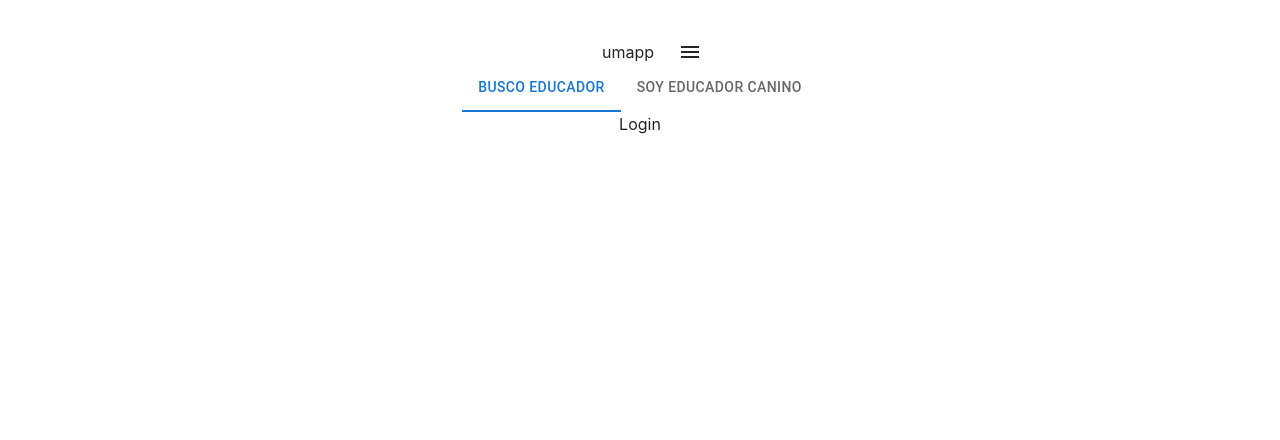
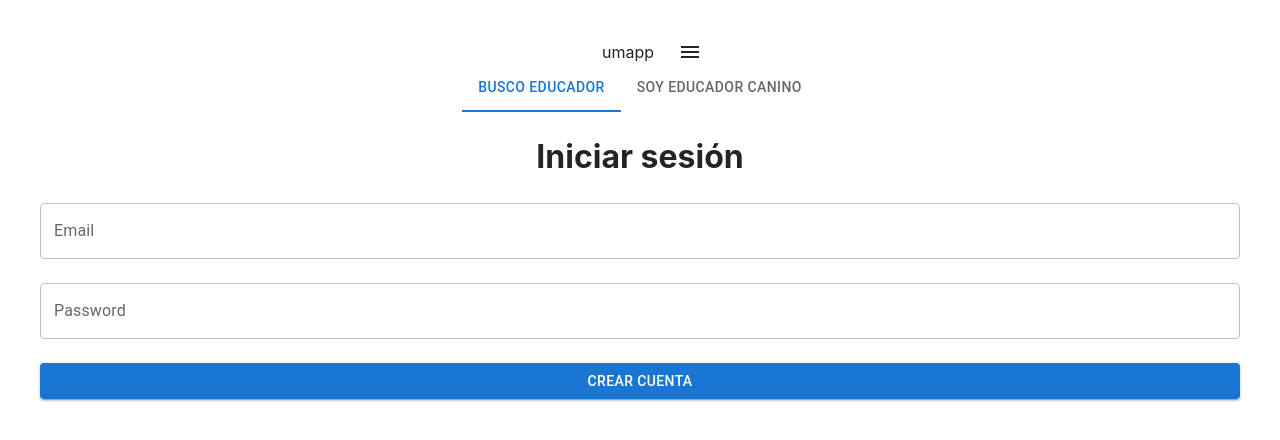
Before and after one commit to lamardemuela/umapp-client, a React (Vite) app: page /login in a window 1280 px wide. Shown: the top 440 px of the page. Built offline with nearby package versions, Linux system fonts and the light colour scheme.

Commit message:
login terminado

```diff
--- a/src/components/RoleTabs.jsx
+++ b/src/components/RoleTabs.jsx
@@ -1,18 +1,23 @@
-import React from "react";
+//* ⤵️ IMPORTS
+import React, { useContext } from "react";
 import Tabs from "@mui/material/Tabs";
 import Tab from "@mui/material/Tab";
 import Box from "@mui/material/Box";
+import { AuthContext } from "../context/auth.context";
 
 function RoleTabs() {
-  const [value, setValue] = React.useState(0);
 
+  // 🌐 context
+  const { tabsValue } = useContext(AuthContext)
+
+  // 🕹️ funciones de control
   const handleChange = (event, newValue) => {
     setValue(newValue);
   };
   return (
     <Box sx={{ bgcolor: 'background.paper', display: "flex", justifyContent: "center" }}>
       <Tabs
-        value={value}
+        value={tabsValue}
         onChange={handleChange}
         variant="scrollable"
         scrollButtons="auto"
@@ -25,4 +30,5 @@ function RoleTabs() {
   )
 }
 
+//* ⤴️ EXPORTS
 export default RoleTabs;
--- /dev/null
+++ b/src/context/auth.context.jsx
@@ -0,0 +1,96 @@
+//* ⤵️ IMPORTS
+import { createContext, useEffect, useState } from "react";
+import service from "../services/config.services";
+
+// componente que comparte el contexto
+const AuthContext = createContext()
+
+// componente envoltorio
+function AuthWrapper(props) {
+
+    // 📦 estados
+    const [isLoggedIn, setIsLoggedIn] = useState(false)
+    const [loggedUserId, setLoggedUserId] = useState(null)
+    const [isAuthenticating, setIsAuthenticating] = useState(true)
+    const [isDogOwner, setIsDogOwner] = useState(true)
+    const [isDogTrainer, setIsDogTrainer] = useState(false)
+    const [tabsValue, setTabsValue] = useState(0)
+
+    // validamos el token
+    const authenticateUser = async () => {
+        // 1. buscamos el token
+        const authToken = localStorage.getItem("authToken")
+
+        // cláusula de guardia: si no hay token/usuario no logeado, no hay que hacer la llamada
+        if(!authToken){
+            setIsLoggedIn(false)
+            setLoggedUserId(null)
+            setIsAuthenticating(false)
+            setIsDogOwner(true)
+            setIsDogTrainer(false)
+            return
+        }
+
+        // 2. 🔗 GET "/api/auth/verify" => enviamos el token al backend para validarlo
+        try {
+            const response = await service.get("/auth/verify")
+            console.log(response);
+
+            // si el token es válido:
+            setIsLoggedIn(true)
+            setLoggedUserId(response.data.payload._id)
+            setIsAuthenticating(false)
+
+            if(response.data.payload.role === "dogTrainer"){
+                setIsDogTrainer(true)
+                setIsDogOwner(false)
+                setTabsValue(1)
+            }else if(response.data.payload.role === "dogOwner"){
+                setIsDogTrainer(false)
+                setIsDogOwner(true)
+                setTabsValue(0)
+            }
+
+        } catch (error) {
+            // si el token no es válido o ha expirado:
+            console.log(error);
+            setIsLoggedIn(false)
+            setLoggedUserId(null)
+            setIsAuthenticating(false)
+            setIsDogOwner(true)
+            setIsDogTrainer(false)
+            setTabsValue(0)
+        }
+    }
+
+    const passedContext = {
+        isLoggedIn,
+        loggedUserId,
+        authenticateUser,
+        isDogOwner,
+        isDogTrainer,
+        tabsValue
+    }
+
+    useEffect(() => {
+        authenticateUser()
+    }, [])
+
+    // cláusula de guardia
+    if(isAuthenticating === true) {
+        return <h3>... autenticando</h3>
+    }
+
+    return (
+        <AuthContext.Provider value={passedContext}>
+            {props.children}
+        </AuthContext.Provider>
+    )
+
+}
+
+//* ⤴️ EXPORTS
+export {
+    AuthContext,
+    AuthWrapper
+}
--- a/src/main.jsx
+++ b/src/main.jsx
@@ -4,10 +4,13 @@ import App from './App.jsx'
 import './index.css'
 
 import { BrowserRouter } from "react-router-dom";
+import { AuthWrapper } from './context/auth.context.jsx';
 
 ReactDOM.createRoot(document.getElementById('root')).render(
-<BrowserRouter>
-    <App />
-</BrowserRouter>
+<AuthWrapper>
+    <BrowserRouter>
+        <App />
+    </BrowserRouter>
+</AuthWrapper>
 
 )
--- a/src/pages/auth/Login.jsx
+++ b/src/pages/auth/Login.jsx
@@ -1,9 +1,92 @@
-import React from 'react'
+//* ⤵️ IMPORTS
+import React, { useContext, useState } from 'react'
+import Box from "@mui/material/Box";
+import TextField from "@mui/material/TextField";
+import Button from "@mui/material/Button";
+import service from '../../services/config.services';
+import { AuthContext } from '../../context/auth.context';
+import { useNavigate } from 'react-router-dom';
 
 function Login() {
+
+  // 🌐 context
+  const { authenticateUser } = useContext(AuthContext)
+
+  // ⛵️ navigate
+  const navigate = useNavigate()
+
+  // 📦 estados
+  const [email, setEmail] = useState("");
+  const [password, setPassword] = useState("");
+
+  // 🕹️ funciones de control
+  const handleEmailChange = (e) => setEmail(e.target.value);
+  const handlePasswordChange = (e) => setPassword(e.target.value);
+
+  const handleLogin = async (e) => {
+    e.preventDefault()
+
+    // validación de credenciales
+    const userCredentials = {
+      email,
+      password
+    }
+
+    try {
+      const response = await service.post("/auth/login", userCredentials)
+      console.log(response);
+
+      // almacenamos el token
+      localStorage.setItem("authToken", response.data.authToken)
+
+      // validamos el token y actualizamos estados
+      authenticateUser()
+
+      // redireccionamos
+      navigate("/")
+
+
+    } catch (error) {
+      console.log(error);
+    }
+
+  }
+
   return (
-    <div>Login</div>
+    <Box display="flex" flexDirection="column" justifyContent="center">
+      <h1> Iniciar sesión </h1>
+
+      <form onSubmit={handleLogin}>
+        <Box
+          display="flex"
+          flexDirection="column"
+          justifyContent="center"
+          gap="24px"
+        >
+          <TextField
+            label="Email"
+            variant="outlined"
+            value={email}
+            onChange={handleEmailChange}
+          />
+          <TextField
+            type="password"
+            label="Password"
+            variant="outlined"
+            value={password}
+            onChange={handlePasswordChange}
+          />
+
+          {/* {errorMessage && <p style={{color:"red", fontSize:"12px"}}> {errorMessage} </p>} */}
+
+          <Button type="submit" variant="contained">
+            Crear cuenta
+          </Button>
+        </Box>
+      </form>
+    </Box>
   )
 }
 
+//* ⤴️ EXPORTS
 export default Login
--- a/src/pages/auth/Signup.jsx
+++ b/src/pages/auth/Signup.jsx
@@ -1,31 +1,32 @@
+//* ⤵️ IMPORTS
 import Box from "@mui/material/Box";
 import TextField from "@mui/material/TextField";
 import axios from "axios";
 import React, { useState } from "react";
 import { useNavigate } from "react-router-dom";
-import Button from '@mui/material/Button';
+import Button from "@mui/material/Button";
+import service from "../../services/config.services";
 
 function Signup() {
+  const navigate = useNavigate();
 
-    const navigate = useNavigate()
-
-  // estados
+  // 📦 estados
   const [name, setName] = useState("");
   const [email, setEmail] = useState("");
   const [password, setPassword] = useState("");
   const [province, setProvince] = useState("");
   const [town, setTown] = useState("");
+  const [errorMessage, setErrorMessage] = useState("")
 
-  // control de estados
+  // 🕹️ funciones de control
   const handleNameChange = (e) => setName(e.target.value);
   const handleEmailChange = (e) => setEmail(e.target.value);
   const handlePasswordChange = (e) => setPassword(e.target.value);
   const handleProvinceChange = (e) => setProvince(e.target.value);
   const handleTownChange = (e) => setTown(e.target.value);
 
-  // submit control
   const handleSignup = async (e) => {
-    e.preventDefault()
+    e.preventDefault();
 
     // nuevo usuario
     const newUser = {
@@ -33,32 +34,44 @@ function Signup() {
       email,
       password,
       province,
-        town
-    }
+      town,
+    };
 
     try {
-        await axios.post("http://localhost:5005/api/auth/signup", newUser)
-        navigate("/login")
+      await service.post(
+        "/auth/signup",
+        newUser
+      );
+      navigate("/login");
     } catch (error) {
+      if(error.response.status === 400){
+        setErrorMessage(error.response.data.errorMessage)
+      }
+      // => navigate /error page
       console.log(error);
     }
-  }
+  };
 
   return (
     <Box display="flex" flexDirection="column" justifyContent="center">
       <h1> Regístrate </h1>
+
       <form onSubmit={handleSignup}>
+        <Box
+          display="flex"
+          flexDirection="column"
+          justifyContent="center"
+          gap="24px"
+        >
           <TextField
             label="Nombre"
             variant="outlined"
-          required
             value={name}
             onChange={handleNameChange}
           />
           <TextField
             label="Email"
             variant="outlined"
-          required
             value={email}
             onChange={handleEmailChange}
           />
@@ -66,28 +79,30 @@ function Signup() {
             type="password"
             label="Password"
             variant="outlined"
-          required
             value={password}
             onChange={handlePasswordChange}
           />
           <TextField
             label="Provincia"
             variant="outlined"
-          required
             value={province}
             onChange={handleProvinceChange}
           />
           <TextField
             label="Municipio"
             variant="outlined"
-          required
             value={town}
             onChange={handleTownChange}
           />
-        <Button type="submit" variant="contained">Crear cuenta</Button>
+          {errorMessage && <p style={{color:"red", fontSize:"12px"}}> {errorMessage} </p>}
+          <Button type="submit" variant="contained">
+            Crear cuenta
+          </Button>
+        </Box>
       </form>
     </Box>
   );
 }
 
+//* ⤴️ EXPORTS
 export default Signup;
--- /dev/null
+++ b/src/services/config.services.js
@@ -0,0 +1,21 @@
+//* ⤵️ IMPORTS
+import axios from "axios";
+
+// service con base de todas las llamadas al backend
+const service = axios.create({
+    baseURL: `http://localhost:5005/api`
+})
+
+// añadimos el token a todas las llamadas
+service.interceptors.request.use((config) => {
+    const authToken = localStorage.getItem("authToken")
+
+    if(authToken) {
+        config.headers.authorization = `Bearer ${authToken}`
+    }
+
+    return config
+})
+
+//* ⤴️ EXPORTS
+export default service
```
Lines whose indentation alone changed are shown as unchanged.
